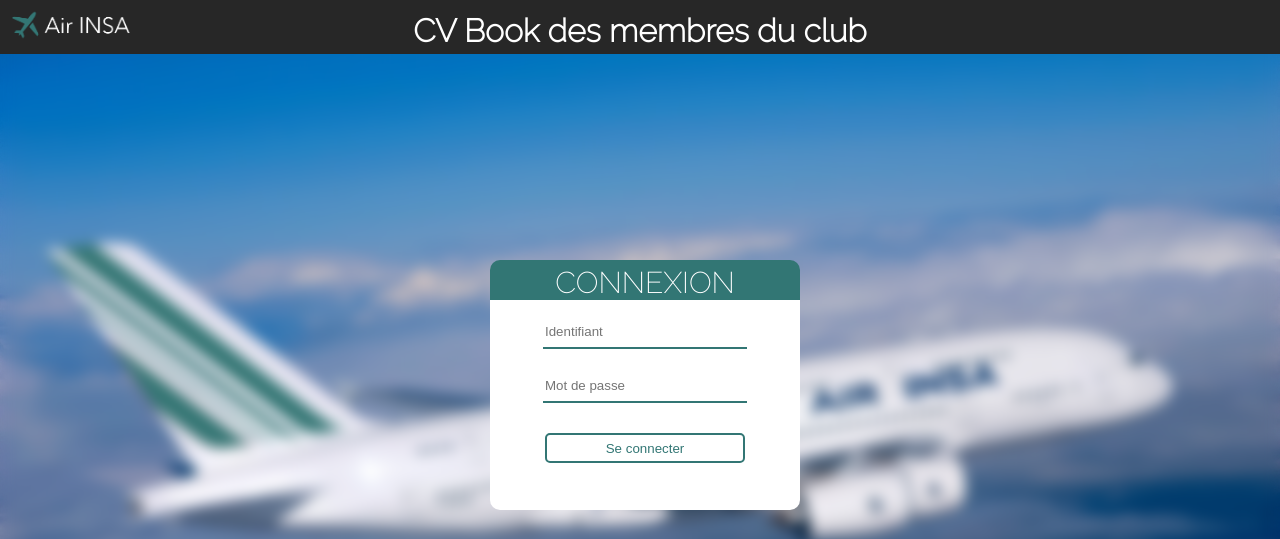
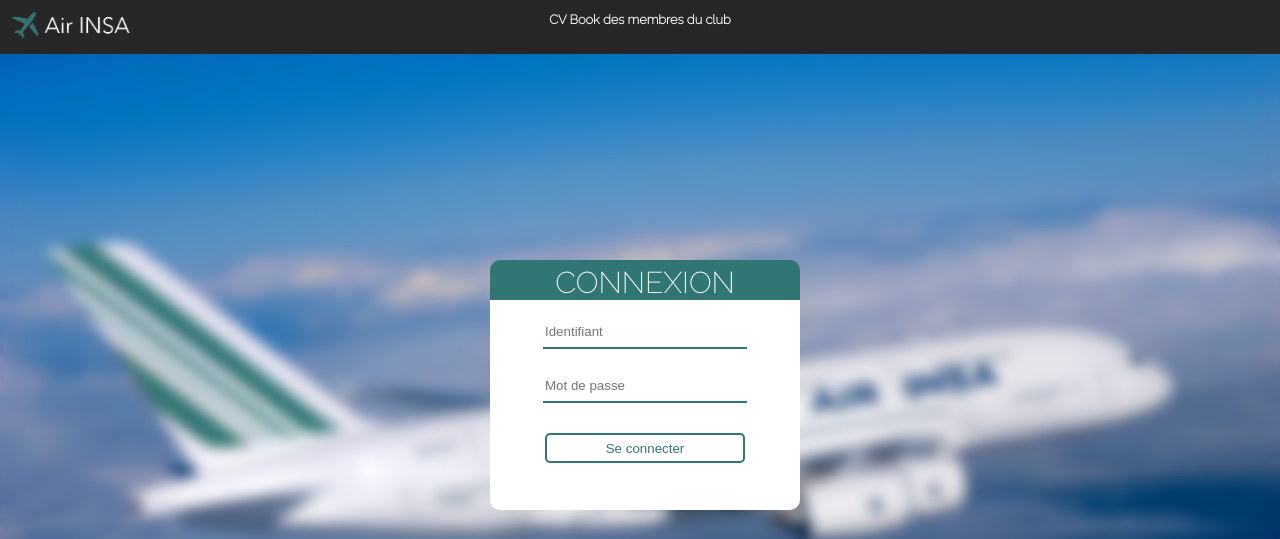
Before and after one commit to killianmarty/airinsa, a PHP site: page /cvbook/index.php in a window 1280 px wide. Shown: the top 539 px of the page. Run offline with PHP 8.4, Linux system fonts and the light colour scheme.

Commit message:
cvbook header

```diff
--- a/cvbook/index.php
+++ b/cvbook/index.php
@@ -171,6 +171,7 @@
       margin: 0px;
       align-self: center;
       display: inline-block;
+      font-size: 1vw;
     }
 
     header span{
```
